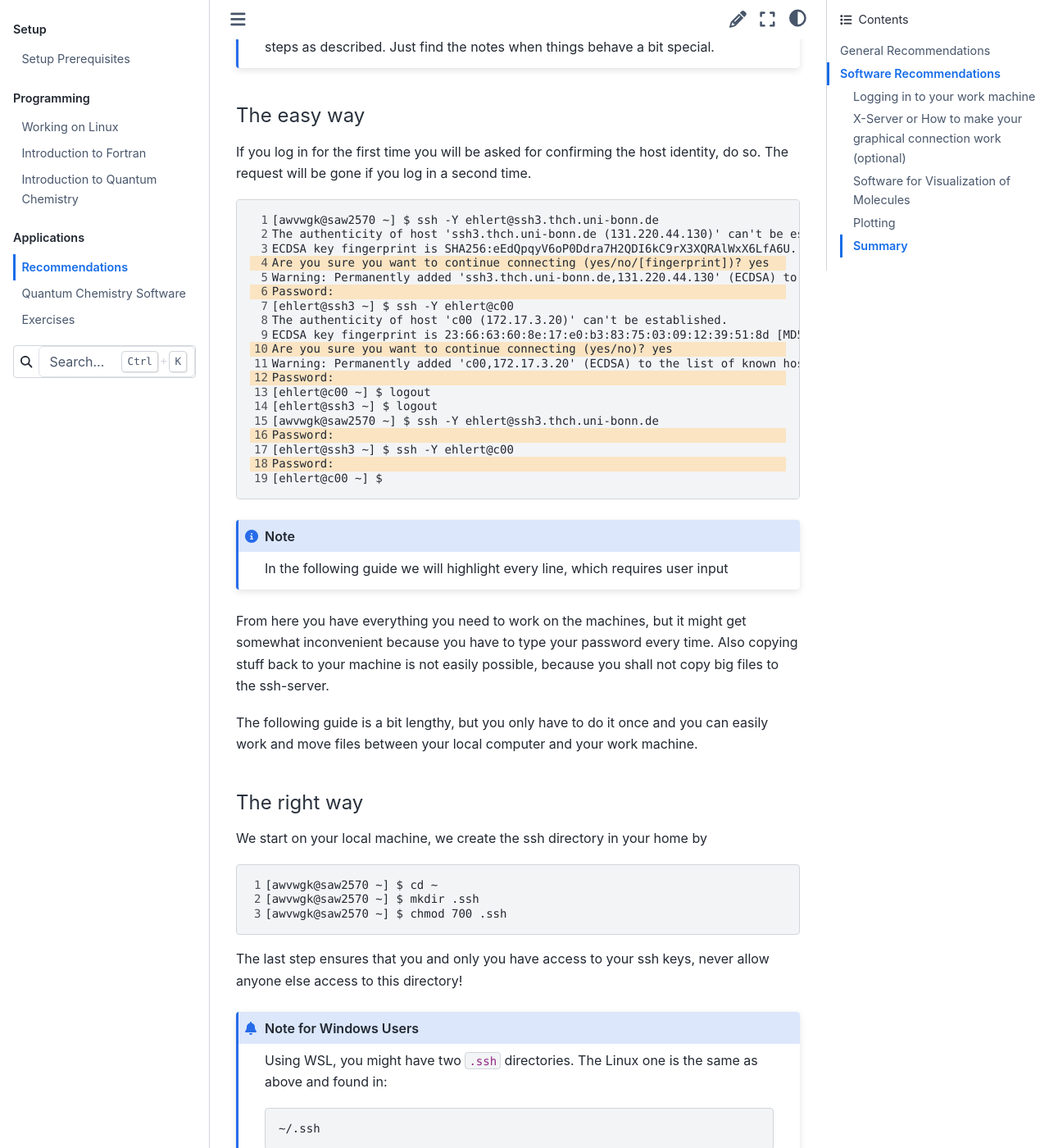
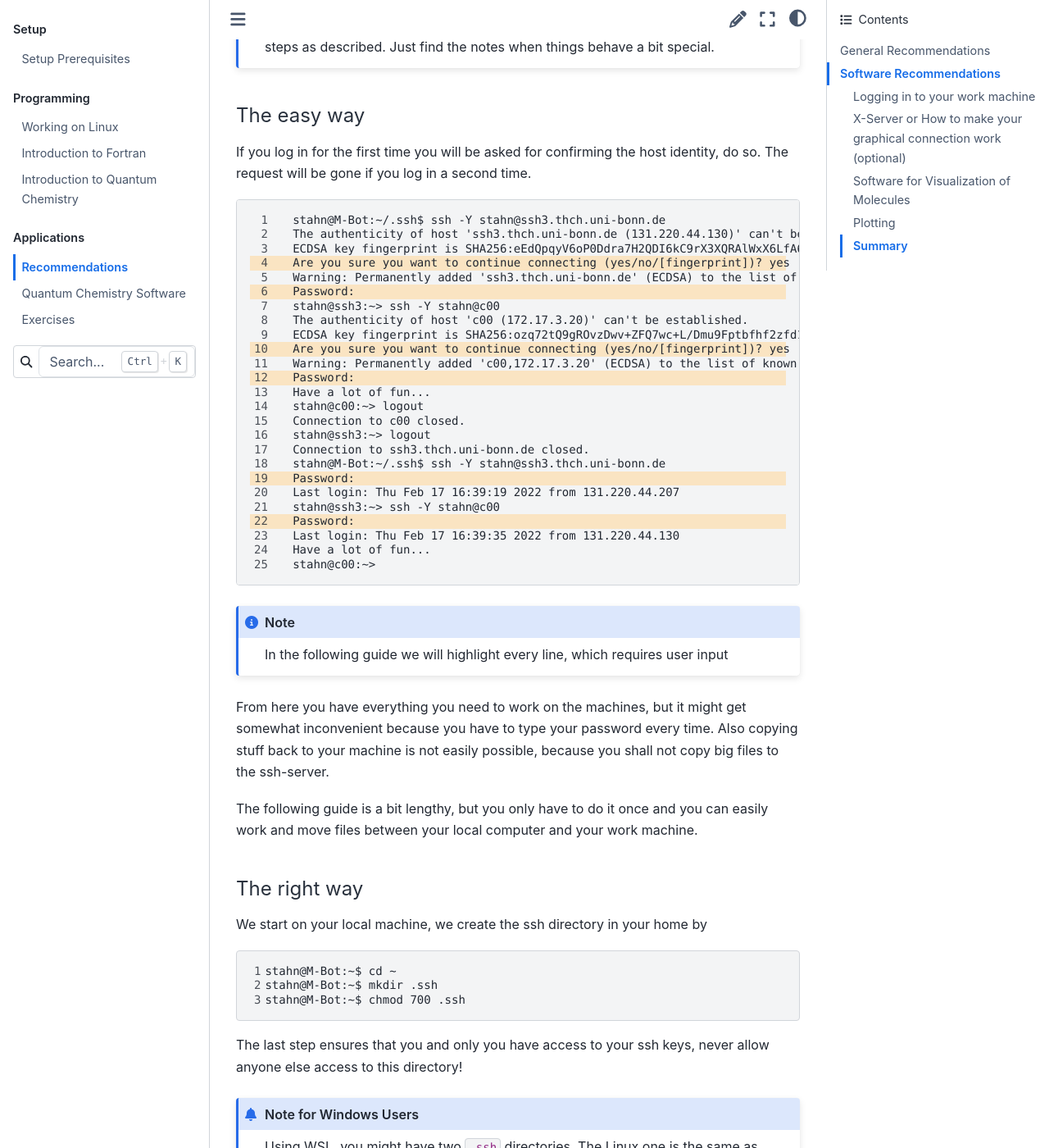
Before and after one commit to grimme-lab/qc2-teaching, a Sphinx documentation site: the page built from doc/recommendations.rst, in a window 1280 px wide and 1400 px high, scrolled down 2372 px. Shown: the whole window at 82% size. Built offline with Sphinx 7.4.7 and the Sphinx Book theme 1.1.4, drawn with Linux system fonts in a browser that asks for light colours; some of the changed text lies outside the part shown.

Commit message:
Changed user names and prompts to be consistent.
Signed-off-by: MtoLStoN <70513124+MtoLStoN@users.noreply.github.com>

```diff
--- a/doc/recommendations.rst
+++ b/doc/recommendations.rst
@@ -50,9 +50,9 @@ You will receive an account on one of the ssh-servers as well.
    Whatever you do, never copy large files to the ssh-server, it has only very limited disk space.
    Also do not run any resource consuming program on the server (anything that needs a GUI is per definition resource consuming if used on shared resources).
 
-First, we will work with three machines in this tutorial, your local machine (``saw2570``), the ssh-server instance (``ssh3``) and the CIP computer (``c00``).
+First, we will work with three machines in this tutorial, your local machine (``M-Bot``), the ssh-server instance (``ssh3``) and the CIP computer (``c00``).
 ``c00`` is an existing machine, you can log in there as well, it is also the least powerful machine, therefore, just do not use this machine for computations, use the one you were assigned.
-Your local username might also be different from the one in the facility, we will use ``awvwgk`` for the user on the local machine and ``ehlert`` for the user at the facility.
+Your local username might also be different from the one in the facility, we will use ``stahn`` for the user on the local machine as well as for the user at the facility.
 
 .. attention::
 
@@ -82,27 +82,33 @@ The request will be gone if you log in a second time.
 
 .. code-block:: none
    :linenos:
-   :emphasize-lines: 4, 6, 10, 12, 16, 18
+   :emphasize-lines: 4, 6, 10, 12, 19, 22
 
-   [awvwgk@saw2570 ~] $ ssh -Y ehlert@ssh3.thch.uni-bonn.de
-   The authenticity of host 'ssh3.thch.uni-bonn.de (131.220.44.130)' can't be established.
-   ECDSA key fingerprint is SHA256:eEdQpqyV6oP0Ddra7H2QDI6kC9rX3XQRAlWxX6LfA6U.
-   Are you sure you want to continue connecting (yes/no/[fingerprint])? yes
-   Warning: Permanently added 'ssh3.thch.uni-bonn.de,131.220.44.130' (ECDSA) to the list of known hosts.
-   Password:
-   [ehlert@ssh3 ~] $ ssh -Y ehlert@c00
-   The authenticity of host 'c00 (172.17.3.20)' can't be established.
-   ECDSA key fingerprint is 23:66:63:60:8e:17:e0:b3:83:75:03:09:12:39:51:8d [MD5].
-   Are you sure you want to continue connecting (yes/no)? yes
-   Warning: Permanently added 'c00,172.17.3.20' (ECDSA) to the list of known hosts.
-   Password:
-   [ehlert@c00 ~] $ logout
-   [ehlert@ssh3 ~] $ logout
-   [awvwgk@saw2570 ~] $ ssh -Y ehlert@ssh3.thch.uni-bonn.de
-   Password:
-   [ehlert@ssh3 ~] $ ssh -Y ehlert@c00
-   Password:
-   [ehlert@c00 ~] $
+      stahn@M-Bot:~/.ssh$ ssh -Y stahn@ssh3.thch.uni-bonn.de
+      The authenticity of host 'ssh3.thch.uni-bonn.de (131.220.44.130)' can't be established.
+      ECDSA key fingerprint is SHA256:eEdQpqyV6oP0Ddra7H2QDI6kC9rX3XQRAlWxX6LfA6U.
+      Are you sure you want to continue connecting (yes/no/[fingerprint])? yes
+      Warning: Permanently added 'ssh3.thch.uni-bonn.de' (ECDSA) to the list of known hosts.
+      Password:
+      stahn@ssh3:~> ssh -Y stahn@c00
+      The authenticity of host 'c00 (172.17.3.20)' can't be established.
+      ECDSA key fingerprint is SHA256:ozq72tQ9gROvzDwv+ZFQ7wc+L/Dmu9Fptbfhf2zfd1M.
+      Are you sure you want to continue connecting (yes/no/[fingerprint])? yes
+      Warning: Permanently added 'c00,172.17.3.20' (ECDSA) to the list of known hosts.
+      Password:
+      Have a lot of fun...
+      stahn@c00:~> logout
+      Connection to c00 closed.
+      stahn@ssh3:~> logout
+      Connection to ssh3.thch.uni-bonn.de closed.
+      stahn@M-Bot:~/.ssh$ ssh -Y stahn@ssh3.thch.uni-bonn.de
+      Password:
+      Last login: Thu Feb 17 16:39:19 2022 from 131.220.44.207
+      stahn@ssh3:~> ssh -Y stahn@c00
+      Password:
+      Last login: Thu Feb 17 16:39:35 2022 from 131.220.44.130
+      Have a lot of fun...
+      stahn@c00:~>
 
 .. note::
 
@@ -122,9 +128,9 @@ We start on your local machine, we create the ssh directory in your home by
 .. code-block:: none
    :linenos:
 
-   [awvwgk@saw2570 ~] $ cd ~
-   [awvwgk@saw2570 ~] $ mkdir .ssh
-   [awvwgk@saw2570 ~] $ chmod 700 .ssh
+   stahn@M-Bot:~$ cd ~
+   stahn@M-Bot:~$ mkdir .ssh
+   stahn@M-Bot:~$ chmod 700 .ssh
 
 The last step ensures that you and only you have access to your ssh keys, never allow anyone else access to this directory!
 
@@ -136,11 +142,11 @@ The last step ensures that you and only you have access to your ssh keys, never
 
       ~/.ssh
 
-   The Windows one can be found in your Windows home directory (assuming ``awvwgk`` is your Windows username):
+   The Windows one can be found in your Windows home directory (assuming ``stahn`` is your Windows username):
 
    .. code-block:: none
 
-      /mnt/c/Users/awvwgk/.ssh
+      /mnt/c/Users/stahn/.ssh
 
    Don't get confused by that and decide upon one of these directories (*e.g.* the Linux one) for the next steps.
    If something doesn't work, check if there are perhaps doubled files interfering each other.
@@ -151,28 +157,28 @@ We enter the ssh directory to create a new ssh-keypair, we recommend using ellip
    :linenos:
    :emphasize-lines: 4
 
-   [awvwgk@saw2570 ~] $ cd .ssh
-   [awvwgk@saw2570 .ssh] $ ssh-keygen -t ed25519
-   Generating public/private ed25519 key pair.
-   Enter file in which to save the key (/home/awvwgk/.ssh/id_ed25519): id_ssh3
-   Enter passphrase (empty for no passphrase):
-   Enter same passphrase again:
-   Your identification has been saved in id_ssh3
-   Your public key has been saved in id_ssh3.pub
-   The key fingerprint is:
-   SHA256:ewn6KOiOmALh6wOa9Jo/kda125Wp4w+NmCU//r8f/Pk awvwgk@saw2570
-   The key's randomart image is:
-   +--[ED25519 256]--+
-   |                 |
-   |                 |
-   |                 |
-   |.      .         |
-   |..  o ..S.  o    |
-   |oo + . o*oo=  .  |
-   |=.+.. .o+==.   o |
-   |==oo.  +.=o     +|
-   |***.... oo+o.oooE|
-   +----[SHA256]-----+
+      stahn@M-Bot:~/.ssh$ ssh-keygen -t ed25519
+      Generating public/private ed25519 key pair.
+      Enter file in which to save the key (/home/stahn/.ssh/id_ed25519): id_ssh0
+      Enter passphrase (empty for no passphrase):
+      Enter same passphrase again:
+      Your identification has been saved in id_ssh0
+      Your public key has been saved in id_ssh0.pub
+      The key fingerprint is:
+      SHA256:bDVv26H9hIx1K21pFRZXF2pqfD8Mw9osb2K5opLeOHU stahn@M-Bot
+      The key's randomart image is:
+      +--[ED25519 256]--+
+      |               o*|
+      |              . +|
+      |          o  o o |
+      |       . ..o+ . .|
+      |        S  +o=o o|
+      |       o E..=O*++|
+      |      o .  o=+=X.|
+      |     +o  . +o.+o.|
+      |    .ooo. o.+.  .|
+      +----[SHA256]-----+
+
 
 The key-generator will prompt you a to enter a filename, we will name the key
 ``id_ssh3``, choose any name you find appropriate.
@@ -187,7 +193,7 @@ Now we need to copy the public key to the ssh-server. Since you log in for the f
    :linenos:
    :emphasize-lines: 1, 5, 7
 
-   > ssh-copy-id -i id_ssh3 stahn@ssh3.thch.uni-bonn.de
+   stahn@M-Bot:~/.ssh$ ssh-copy-id -i id_ssh3 stahn@ssh3.thch.uni-bonn.de
    /usr/bin/ssh-copy-id: INFO: Source of key(s) to be installed: "id_ssh3.pub"
    /usr/bin/ssh-copy-id: INFO: attempting to log in with the new key(s), to filter out any that are already installed
    /usr/bin/ssh-copy-id: INFO: 1 key(s) remain to be installed -- if you are prompted now it is to install the new keys
@@ -208,7 +214,7 @@ You can check, if your key was succesfully added by logging into the machine. Th
    :linenos:
    :emphasize-lines: 1,4,7
 
-   > ssh stahn@ssh3.thch.uni-bonn.de
+   stahn@M-Bot:~/.ssh$ ssh stahn@ssh3.thch.uni-bonn.de
    The authenticity of host 'ssh3.thch.uni-bonn.de (131.220.44.130)' can't be established.
    ECDSA key fingerprint is SHA256:eEdQpqyV6oP0Ddra7H2QDI6kC9rX3XQRAlWxX6LfA6U.
    Are you sure you want to continue connecting (yes/no/[fingerprint])? yes
@@ -221,7 +227,7 @@ We need to register the ssh-server now in our configuration file
 .. code-block:: none
    :linenos:
 
-   [awvwgk@saw2570 .ssh] $ vim config
+   stahn@M-Bot:~/.ssh$ vim config
 
 We will use ``vim`` here but feel free to edit the file with your preferred editor and add the lines:
 
@@ -236,8 +242,8 @@ Now we will try again, to see if our connection is correctly established.
 .. code-block:: none
    :linenos:
 
-   [awvwgk@saw2570 .ssh] $ ssh ehlert@ssh3.thch.uni-bonn.de
-   [ehlert@ssh3 ~] $
+   stahn@M-Bot:~/.ssh$ ssh stahn@ssh3.thch.uni-bonn.de
+   stahn@M-Bot:~/.ssh$
 
 If you are prompted for a password your setup is wrong and you have to retry.
 
@@ -256,7 +262,7 @@ If you are prompted for a password your setup is wrong and you have to retry.
 
    .. code-block:: none
 
-      > ssh ssh3
+      stahn@M-Bot:~/.ssh$ ssh ssh3
       Last login: Thu Feb 17 13:57:03 2022 from 131.220.44.207
       stahn@ssh3:~>
 
@@ -278,7 +284,7 @@ This enables us to connect to our remote working machine at the facility by a si
    :linenos:
    :emphasize-lines: 1,6,8
 
-      > ssh c00
+      stahn@M-Bot:~/.ssh$ ssh c00
       The authenticity of host 'c00 (<no hostip for proxy command>)' can't be established.
       ECDSA key fingerprint is SHA256:ozq72tQ9gROvzDwv+ZFQ7wc+L/Dmu9Fptbfhf2zfd1M.
       Are you sure you want to continue connecting (yes/no/[fingerprint])? yes
@@ -314,7 +320,7 @@ Now we generate another keypair (always use a new keypair for each connection) a
    :linenos:
    :emphasize-lines: 1, 22, 26, 28
 
-      > ssh-keygen -t ed25519
+      stahn@M-Bot:~/.ssh$ ssh-keygen -t ed25519
       Generating public/private ed25519 key pair.
       Enter file in which to save the key (/home/stahn/.ssh/id_ed25519): id_c00
       Enter passphrase (empty for no passphrase):
@@ -335,7 +341,7 @@ Now we generate another keypair (always use a new keypair for each connection) a
       |    .+ *         |
       |     .=          |
       +----[SHA256]-----+
-      > ssh-copy-id -i id_c00.pub c00
+      stahn@M-Bot:~/.ssh$ ssh-copy-id -i id_c00.pub c00
       /usr/bin/ssh-copy-id: INFO: Source of key(s) to be installed: "id_c00.pub"
       /usr/bin/ssh-copy-id: INFO: attempting to log in with the new key(s), to filter out any that are already installed
       /usr/bin/ssh-copy-id: INFO: 1 key(s) remain to be installed -- if you are prompted now it is to install the new keys
@@ -364,7 +370,7 @@ Now try to login to the work machine again (remember to specify the X forwarding
 .. code-block:: none
    :linenos:
 
-      > ssh c00
+      stahn@M-Bot:~/.ssh$ ssh c00
       Last login: Thu Feb 17 15:00:38 2022 from 131.220.44.130
       Have a lot of fun...
       stahn@c00:~>
@@ -376,15 +382,15 @@ From now on, you can also copy files from and to your work machine.
 .. code-block:: none
    :linenos:
 
-      > scp Lehre/lect3_htm.doc c00:Documents/.
-      > scp c00:Lehre/QC2.pdf ~/Lehre/QC2/.
+      stahn@M-Bot:~/.ssh$ scp Lehre/lect3_htm.doc c00:Documents/.
+      stahn@M-Bot:~/.ssh$ scp c00:Lehre/QC2.pdf ~/Lehre/QC2/.
 
 As a short recap, you should now be able to log in with a single command.
 
 .. code-block:: none
    :linenos:
 
-      > ssh c00
+      stahn@M-Bot:~/.ssh$ ssh c00
       Last login: Thu Feb 17 15:08:55 2022 from 131.220.44.130
       Have a lot of fun...
       stahn@c00:~>
@@ -414,14 +420,14 @@ You can create a completely detached process by:
 
 .. code-block:: none
 
-   > setsid xtb h2o.xyz > xtb.out
+   stahn@M-Bot:~/.ssh$ setsid xtb h2o.xyz > xtb.out
 
 However, keep in mind, that you have no control at all over this process after starting it. Normally, setting the process to ignore Hangup Signals and rerouting the output of the process is enough to keep it alive.
 You can do so by using nohup.
 
 .. code-block:: none
 
-   > nohup xtb h2o.xyz
+   stahn@M-Bot:~/.ssh$ nohup xtb h2o.xyz
 
 Any output created by the process will be printed to nohup.out.
 
```
